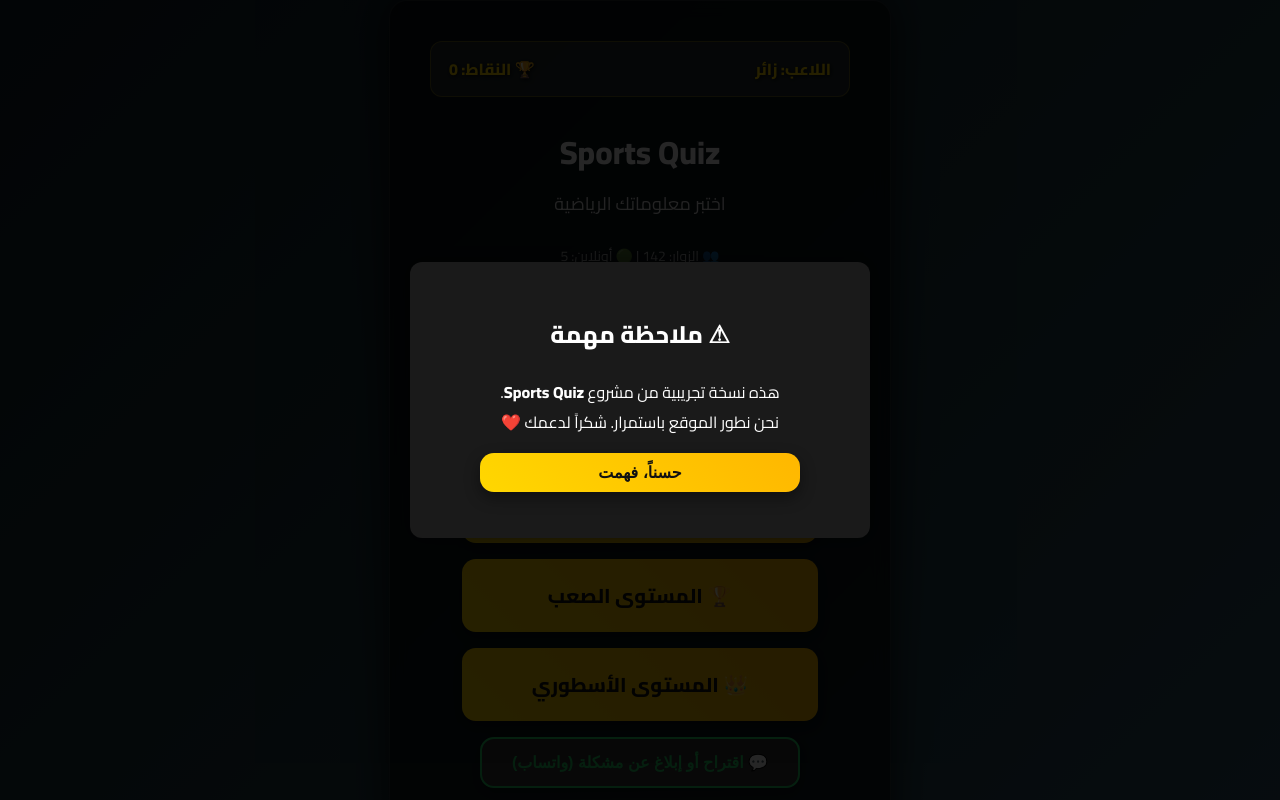
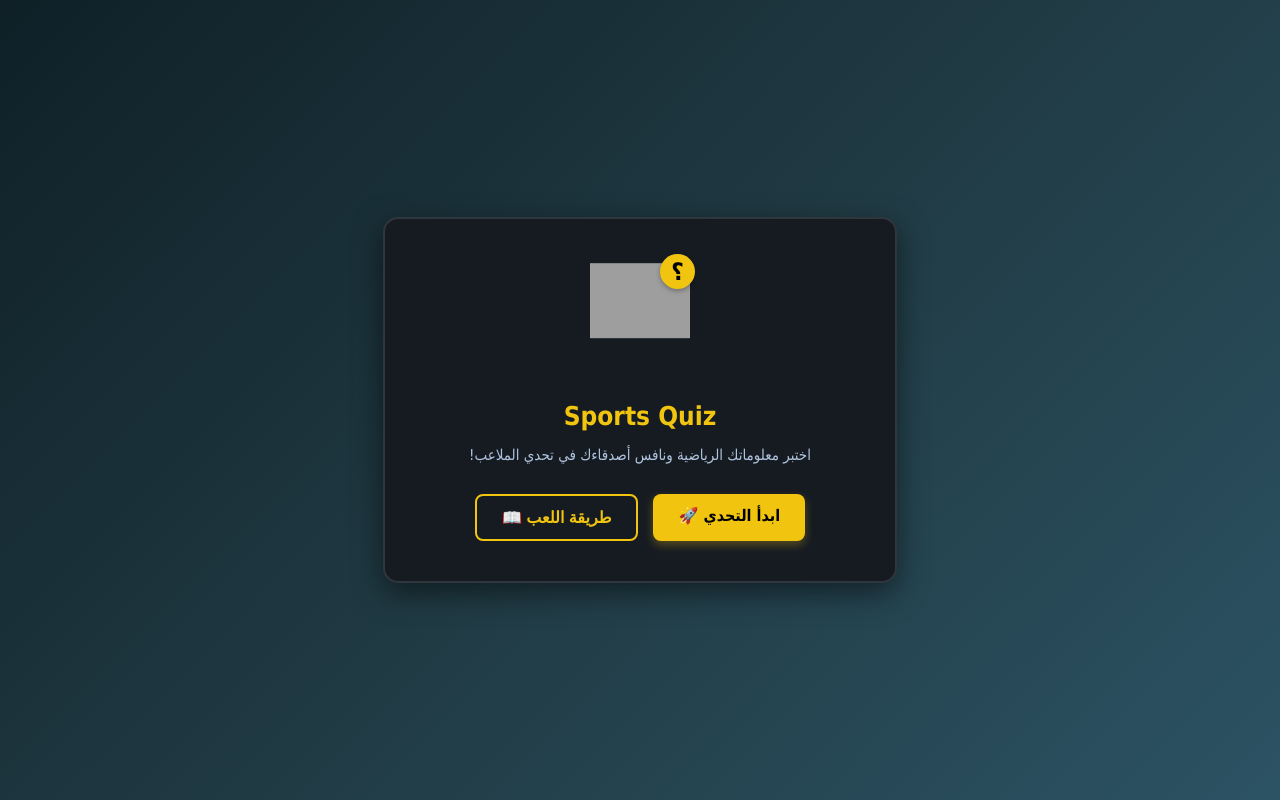
Before and after one commit to moath-moath/sportsquiz, a Django app: page / in a window 1280 px wide. Run offline with Django 5.2, Linux system fonts and the light colour scheme; data comes from the database, SQL or seed files in the repository; both versions use the stored data as it was after the commit; grey boxes are pictures that could not be loaded.

Commit message:
Update welcome page and fix routing

```diff
--- a/quiz/templates/index.html
+++ b/quiz/templates/index.html
@@ -159,11 +159,11 @@
         👥 الزوار: <span>142</span> | 🟢 أونلاين: <span>5</span>
     </div>
 
-    <a href="beginner.html" class="level-btn">⚽ المستوى المبتدئ</a>
-    <a href="amateur.html" class="level-btn">🏃 المستوى الهاوي</a>
-    <a href="medium.html" class="level-btn">🔥 المستوى المتوسط</a>
-    <a href="hard.html" class="level-btn">🏆 المستوى الصعب</a>
-    <a href="legendary.html" class="level-btn">👑 المستوى الأسطوري</a>
+    <a href="/beginner.html" class="level-btn">⚽ المستوى المبتدئ</a>
+    <a href="/amateur.html" class="level-btn">🏃 المستوى الهاوي</a>
+    <a href="/medium.html" class="level-btn">🔥 المستوى المتوسط</a>
+    <a href="/hard.html" class="level-btn">🏆 المستوى الصعب</a>
+    <a href="/legendary.html" class="level-btn">👑 المستوى الأسطوري</a>
 
     <!-- زر الإبلاغ عن مشكلة تحت المستوى الأسطوري مباشرة -->
     <button onclick="openWhatsAppFeedback()" class="level-btn" style="background: #333; color: #25D366; border: 2px solid #25D366; font-size: 16px; padding: 14px;">
@@ -253,7 +253,6 @@
 
         const whatsappURL = `https://wa.me/${myPhoneNumber}?text=${encodedMessage}`;
 
-        // الانتقال المباشر يمنع حظر النوافذ المنبثقة على الهواتف
         window.location.href = whatsappURL;
     }
 </script>
--- /dev/null
+++ b/quiz/templates/welcome.html
@@ -0,0 +1,223 @@
+<!DOCTYPE html>
+<html lang="ar" dir="rtl">
+<head>
+    <meta charset="UTF-8">
+    <meta name="viewport" content="width=device-width, initial-scale=1.0">
+    <title>Sports Quiz - الترحيب</title>
+    <style>
+        body {
+            margin: 0;
+            padding: 0;
+            background: linear-gradient(135deg, #0f2027, #203a43, #2c5364);
+            color: white;
+            font-family: 'Cairo', Tahoma, sans-serif;
+            text-align: center;
+            min-height: 100vh;
+            display: flex;
+            flex-direction: column;
+            justify-content: center;
+            align-items: center;
+        }
+
+        .welcome-card {
+            background: #161b22;
+            border: 2px solid #30363d;
+            border-radius: 15px;
+            padding: 40px 30px;
+            width: 90%;
+            max-width: 450px;
+            box-shadow: 0 10px 30px rgba(0,0,0,0.5);
+        }
+
+        /* تصميم أيقونة الكرة وعلامة السؤال */
+        .icon-container {
+            position: relative;
+            display: inline-block;
+            margin-bottom: 20px;
+        }
+
+        .ball-img {
+            width: 100px;
+            height: 100px;
+            object-fit: contain;
+            animation: bounce 2s infinite;
+        }
+
+        @keyframes bounce {
+            0%, 100% { transform: translateY(0); }
+            50% { transform: translateY(-10px); }
+        }
+
+        .question-badge {
+            position: absolute;
+            top: -5px;
+            right: -5px;
+            background: #f1c40f;
+            color: #000;
+            font-weight: bold;
+            font-size: 24px;
+            width: 35px;
+            height: 35px;
+            border-radius: 50%;
+            display: flex;
+            align-items: center;
+            justify-content: center;
+            box-shadow: 0 2px 5px rgba(0,0,0,0.3);
+        }
+
+        h1 {
+            font-size: 26px;
+            color: #f1c40f;
+            margin-bottom: 10px;
+        }
+
+        p.subtitle {
+            color: #b0c4de;
+            font-size: 15px;
+            margin-bottom: 30px;
+        }
+
+        .buttons-group {
+            display: flex;
+            gap: 15px;
+            justify-content: center;
+            flex-wrap: wrap;
+        }
+
+        .main-btn {
+            background: #f1c40f;
+            color: #000;
+            border: none;
+            padding: 12px 25px;
+            font-size: 16px;
+            font-weight: bold;
+            border-radius: 8px;
+            cursor: pointer;
+            text-decoration: none;
+            transition: 0.3s;
+            box-shadow: 0 4px 10px rgba(241, 196, 15, 0.3);
+        }
+
+        .main-btn:hover {
+            background: #d4ac0d;
+            transform: scale(1.05);
+        }
+
+        .secondary-btn {
+            background: transparent;
+            color: #f1c40f;
+            border: 2px solid #f1c40f;
+            padding: 12px 25px;
+            font-size: 16px;
+            font-weight: bold;
+            border-radius: 8px;
+            cursor: pointer;
+            transition: 0.3s;
+            text-decoration: none;
+        }
+
+        .secondary-btn:hover {
+            background: rgba(241, 196, 15, 0.1);
+        }
+
+        /* تصميم نافذة طريقة اللعب (Modal) */
+        .modal {
+            display: none;
+            position: fixed;
+            z-index: 100;
+            left: 0;
+            top: 0;
+            width: 100%;
+            height: 100%;
+            background-color: rgba(0,0,0,0.7);
+            justify-content: center;
+            align-items: center;
+        }
+
+        .modal-content {
+            background: #1b2838;
+            padding: 25px;
+            border-radius: 12px;
+            width: 85%;
+            max-width: 400px;
+            border: 1px solid #f1c40f;
+            text-align: right;
+            box-shadow: 0 5px 15px rgba(0,0,0,0.5);
+        }
+
+        .modal-content h3 {
+            color: #f1c40f;
+            margin-top: 0;
+            text-align: center;
+        }
+
+        .modal-content ul {
+            padding-right: 20px;
+            line-height: 1.8;
+            font-size: 14px;
+        }
+
+        .close-btn {
+            background: #e74c3c;
+            color: white;
+            border: none;
+            padding: 8px 20px;
+            border-radius: 5px;
+            cursor: pointer;
+            font-weight: bold;
+            display: block;
+            margin: 20px auto 0 auto;
+        }
+    </style>
+</head>
+<body>
+
+    <div class="welcome-card">
+        <!-- صورة الكرة وعلامة السؤال -->
+        <div class="icon-container">
+            <!-- يمكنك وضع رابط صورة كرة قدم حقيقية هنا -->
+            <img src="https://cdn-icons-png.flaticon.com/512/53/53283.png" alt="كرة قدم" class="ball-img">
+            <div class="question-badge">؟</div>
+        </div>
+
+        <h1>Sports Quiz</h1>
+        <p class="subtitle">اختبر معلوماتك الرياضية ونافس أصدقاءك في تحدي الملاعب!</p>
+
+        <!-- الأزرار المطلوبة -->
+        <div class="buttons-group">
+           <a href="{% url 'home' %}" class="main-btn">ابدأ التحدي 🚀</a>
+            <button onclick="openModal()" class="secondary-btn">طريقة اللعب 📖</button>
+        </div>
+    </div>
+
+    <!-- نافذة طريقة اللعب المنبثقة -->
+    <div id="rulesModal" class="modal">
+        <div class="modal-content">
+            <h3>قواعد وطريقة اللعب ⚽</h3>
+            <ul>
+                <li>كل إجابة صحيحة تزيد نقاطك نقطة واحدة! 🏆</li>
+                <li><strong>المساعدات المتاحة:</strong> حذف خيارين خاطئين أو تخطي السؤال.</li>
+                <li>تصدّر قائمة الصدارة واثبت أنك أسطورة الرياضة! 🥇</li>
+            </ul>
+            <button onclick="closeModal()" class="close-btn">حسناً، فهمت</button>
+        </div>
+    </div>
+
+    <script>
+        const modal = document.getElementById('rulesModal');
+        function openModal() {
+            modal.style.display = 'flex';
+        }
+        function closeModal() {
+            modal.style.display = 'none';
+        }
+        // إغلاق النافذة عند النقر خارجها
+        window.onclick = function(event) {
+            if (event.target == modal) {
+                closeModal();
+            }
+        }
+    </script>
+
+</body>
+</html>
--- a/quiz/views.py
+++ b/quiz/views.py
@@ -4,6 +4,10 @@ from django.utils import timezone
 from datetime import timedelta
 from django.http import JsonResponse
 from django.views.decorators.csrf import csrf_exempt
+
+# --- دالة صفحة الترحيب الجديدة ---
+def welcome(request):
+    return render(request, "welcome.html")
 
 # الحصول على IP الزائر
 def get_ip(request):
--- a/sportsquiz/urls.py
+++ b/sportsquiz/urls.py
@@ -21,8 +21,11 @@ def google_verification(request):
 urlpatterns = [
     path('admin/', admin.site.urls),
 
-    # الصفحة الرئيسية
-    path('', views.home, name="home"),
+    # صفحة الترحيب الجديدة كواجهة أولى للموقع
+    path('', views.welcome, name="welcome"),
+
+    # الصفحة الرئيسية (قائمة المستويات)
+    path('home/', views.home, name="home"),
     path('index.html', views.home),
 
     # صفحات المستويات
```
Also changed, not shown: db.sqlite3.
